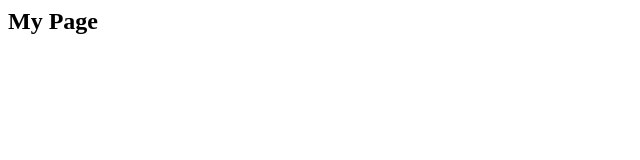
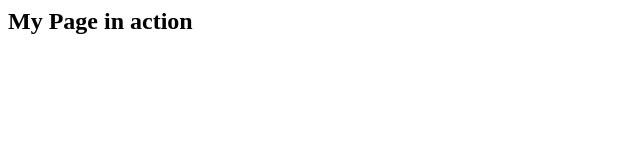
Before and after one commit to marceloatmartins/using_git_easy, a plain HTML site: page index.html in a window 1280 px wide. Shown: the whole page, without its empty margins (0-640 px from the left). Drawn offline with Linux system fonts and the light colour scheme.

Commit message:
Update index.html

```diff
--- a/index.html
+++ b/index.html
@@ -1 +1 @@
-<h2>My Page</h2>
+<h2>My Page in action</h2>
```
